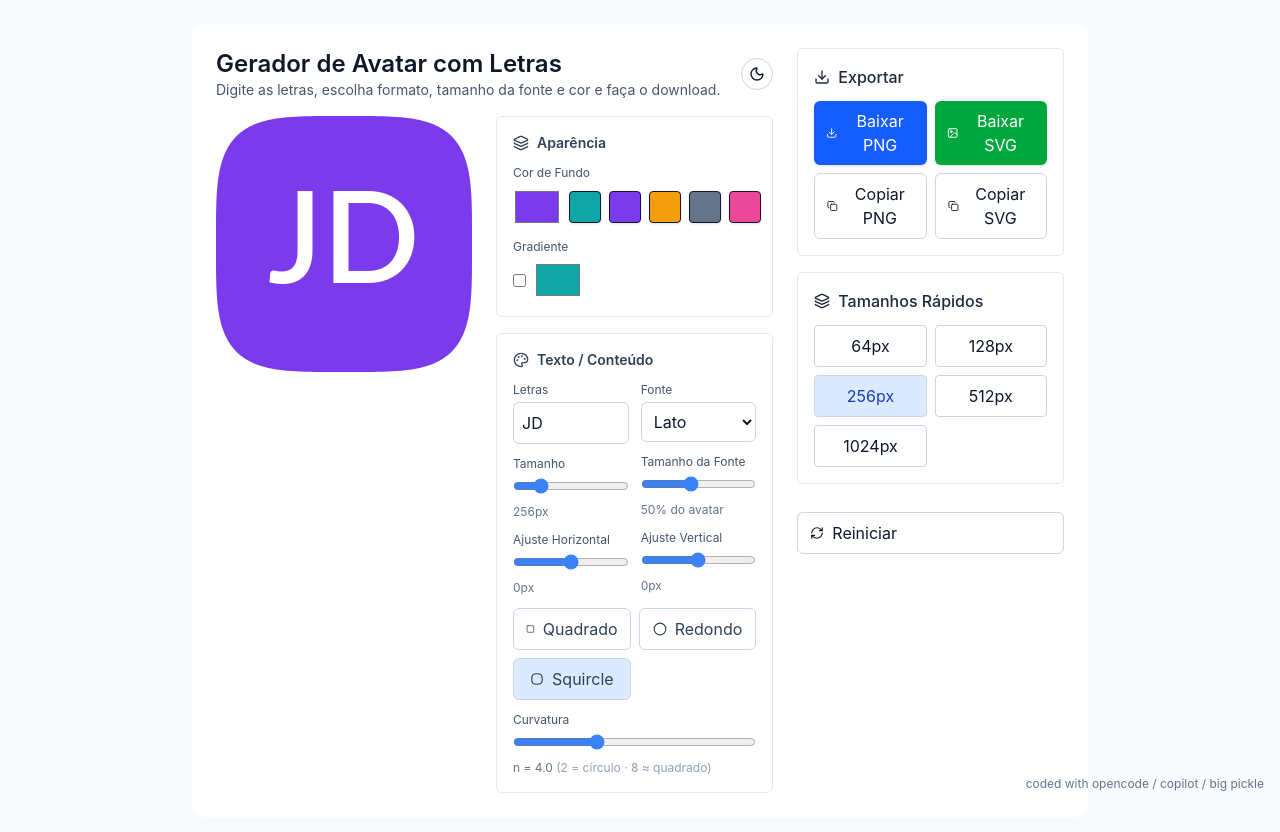
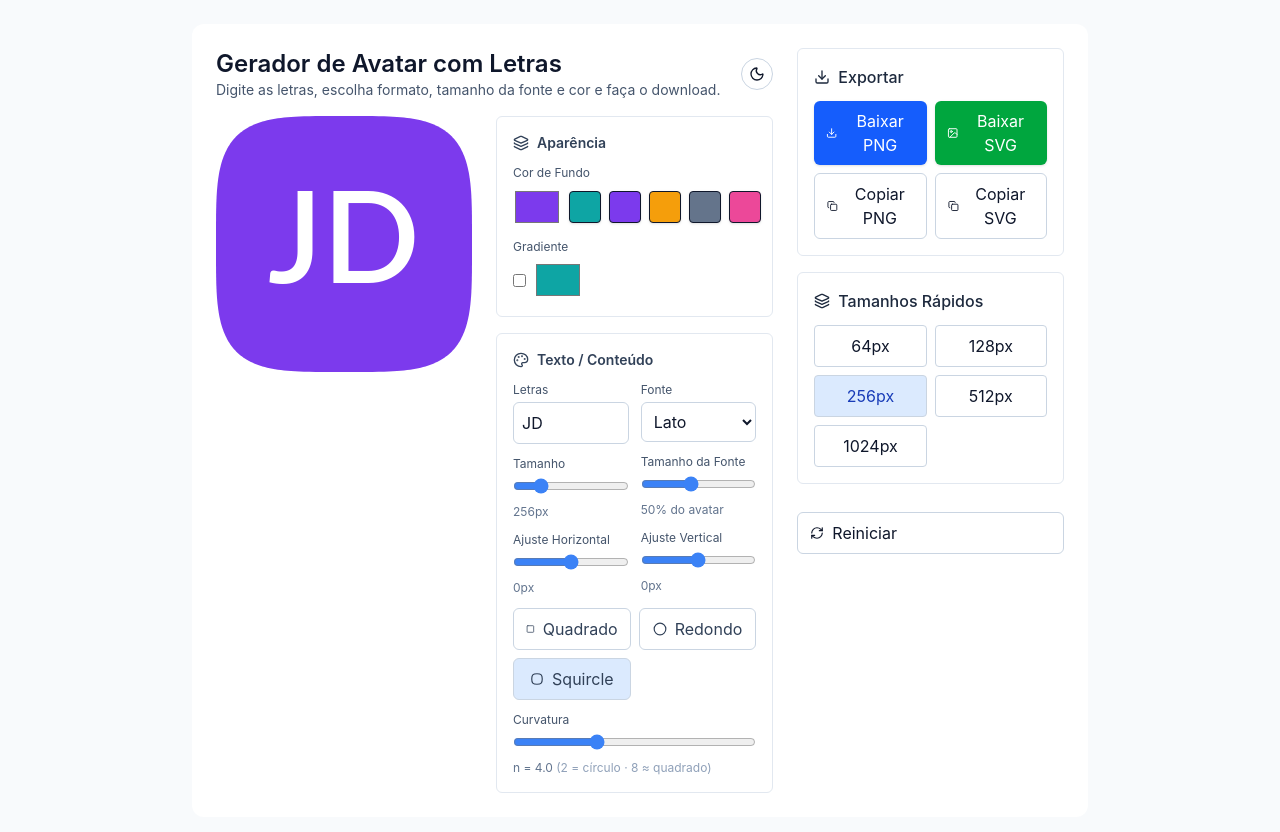
Before and after one commit to jrmessias/letter-avatar-generator, a React (Vite) app: page / in a window 1280 px wide. Shown: the top 832 px of the page. Built offline with nearby package versions, Linux system fonts and the light colour scheme; the HTML template or start-up script is replaced by a standard one.

Commit message:
:broom: chore(app): remove crédito fixo do rodapé

```diff
--- a/src/App.jsx
+++ b/src/App.jsx
@@ -510,10 +510,6 @@ export default function App() {
           )}
 
         </aside>
-
-        <div className="fixed bottom-2 right-4 text-xs text-slate-500">
-          coded with opencode / copilot / big pickle
-        </div>
       </div>
     </div>
   )
```
